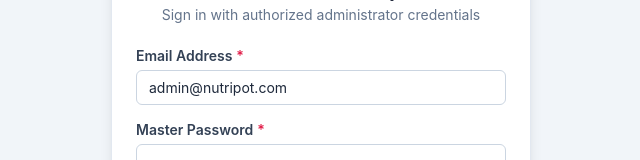
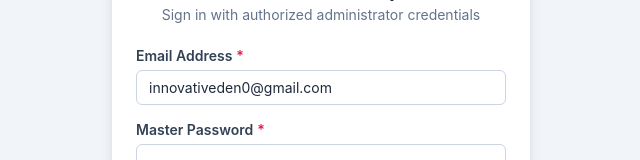
Before and after one commit to nutripot/Nutripot, a React (Vite) app: page /login in a window 1280 px wide. Shown: the part 288-448 px from the top of the page, without its empty margins (319-959 px from the left). Built offline with nearby package versions, Linux system fonts and the light colour scheme; no server answers.

Commit message:
chore(auth): set default administrator credentials to innovativeden0@gmail.com

```diff
--- a/src/features/auth/LoginPage.tsx
+++ b/src/features/auth/LoginPage.tsx
@@ -10,7 +10,7 @@ export const LoginPage: React.FC = () => {
   const { login, isAuthenticated } = useAuth();
   const navigate = useNavigate();
 
-  const [email, setEmail] = useState('admin@nutripot.com');
+  const [email, setEmail] = useState('innovativeden0@gmail.com');
   const [password, setPassword] = useState('');
   const [error, setError] = useState<string | null>(null);
   const [isLoading, setIsLoading] = useState(false);
@@ -120,7 +120,7 @@ export const LoginPage: React.FC = () => {
               required
               value={email}
               onChange={(e) => setEmail(e.target.value)}
-              placeholder="admin@nutripot.com"
+              placeholder="innovativeden0@gmail.com"
             />
           </FormField>
 
```
Also changed, not shown: 1 other file (tests, documents, lock files or other folders).
